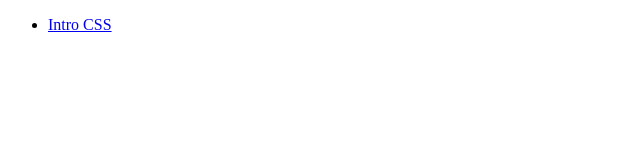
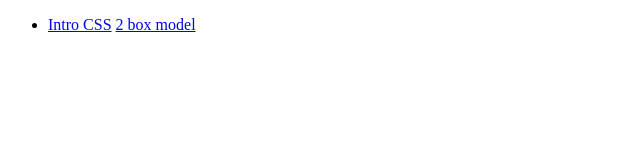
Before and after one commit to Suguss16/fundamentos-desarrollo-web-f, a plain HTML site: page index.html in a window 1280 px wide. Shown: the whole page, without its empty margins (0-640 px from the left). Drawn offline with Linux system fonts and the light colour scheme.

Commit message:
creación de index y carpeta box model

```diff
--- a/index.html
+++ b/index.html
@@ -14,6 +14,7 @@
             <ul>
                 <li>
                     <a href="./1-intro-css/">Intro CSS</a>
+                    <a href="./2-box-model/">2 box model</a>
                 </li>
             </ul>
         </nav>
```
